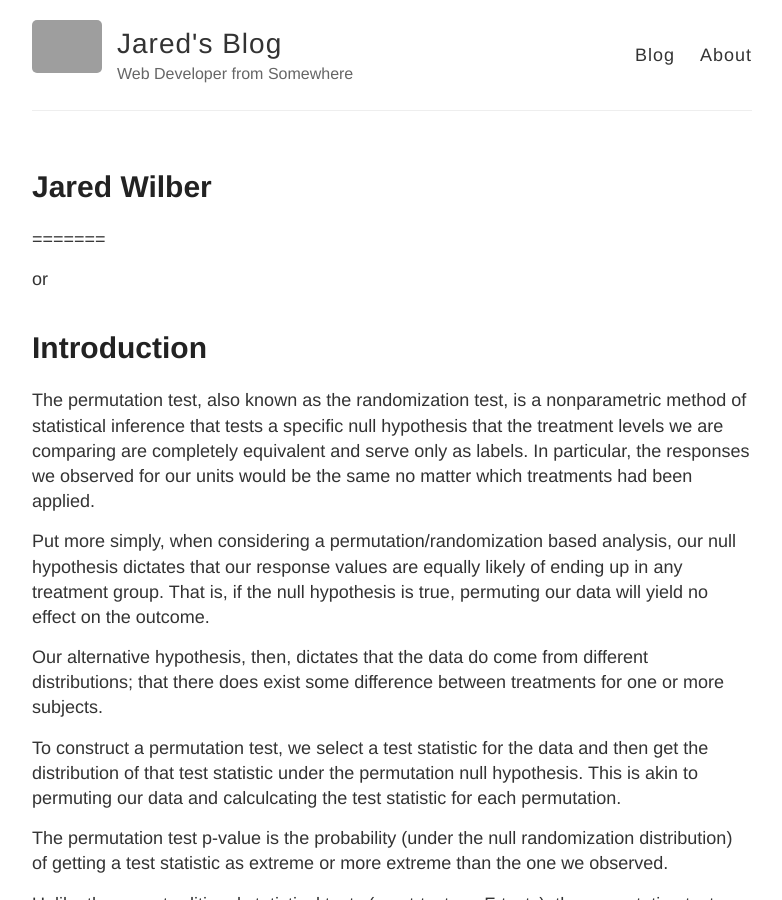
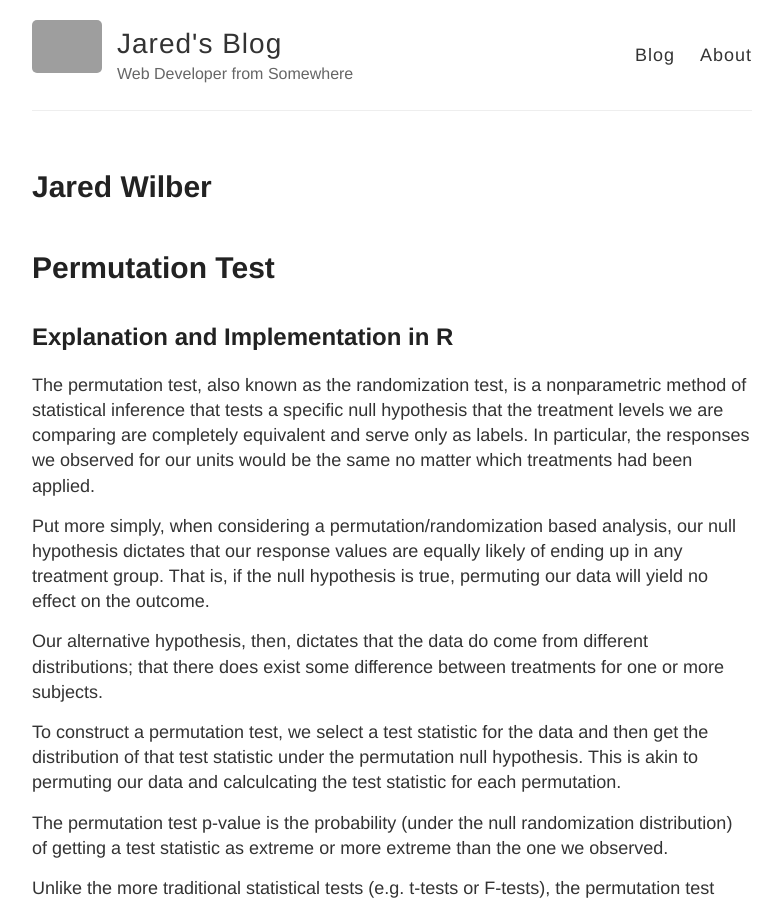
Before and after one commit to jwilber/old_website, a Jekyll site: the page built from about.md, in a window 1280 px wide and 900 px high. Shown: the whole window, without its empty margins (248-1030 px from the left). Built offline with Jekyll 4.4.1, drawn with Linux system fonts in a browser that asks for light colours; grey boxes are pictures that could not be loaded.

Commit message:
Update about.md

```diff
--- a/about.md
+++ b/about.md
@@ -12,10 +12,9 @@ permalink: /about/
 
 
 
-=======
->>>>>>> or
 
-# Introduction
+# Permutation Test
+## Explanation and Implementation in R
 
 
 <!-- ![image-title-here](/images/growth.png =100x100){:class="img-responsive"} -->
```
